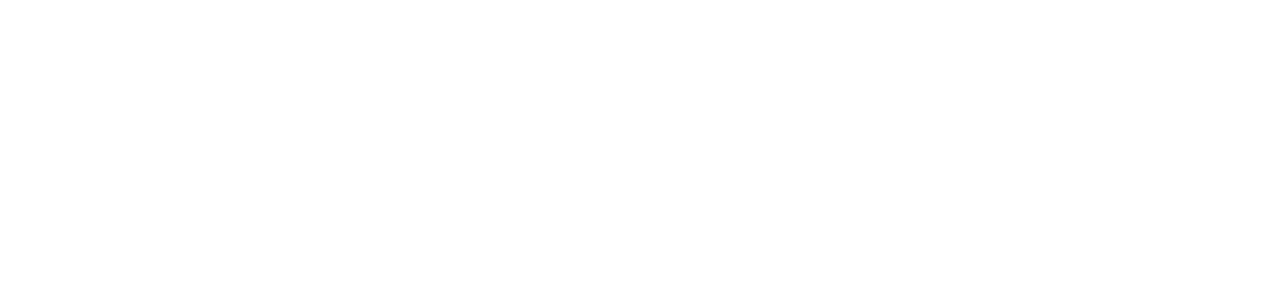
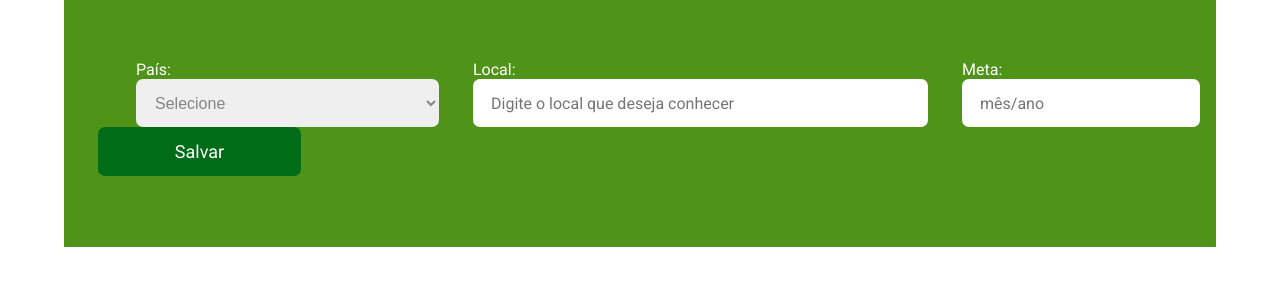
Before and after one commit to williandf/clubpetro-challenge, a React (Create React App) app in the folder web/: page /cards/1 in a window 1280 px wide. Shown: the top 300 px of the page. Built offline with nearby package versions, Linux system fonts and the light colour scheme.

Commit message:
chore: add edit page

```diff
--- /dev/null
+++ b/web/src/pages/EditCard.tsx
@@ -0,0 +1,39 @@
+import InputMask from 'react-input-mask';
+import { Section, Form, SelectCountry, InputCountry, InputMeta, ButtonAdd } from '../components/form';
+
+
+
+
+function EditCard() {
+
+  return (
+    <Section>
+        <Form>
+          <SelectCountry>
+          <label>País:</label>
+          <select
+            name="country"
+          >
+          <option disabled >Selecione</option>
+          <option >Selecione</option>
+          </select>
+          </SelectCountry>
+          <InputCountry>
+          <label>Local:</label>
+          <input type="text" placeholder="Digite o local que deseja conhecer" />
+          </InputCountry>
+          <InputMeta>
+          <label>Meta:</label>
+          <InputMask
+            mask="99/9999"
+            type="text"
+            placeholder="mês/ano"
+          />
+          </InputMeta>
+          <ButtonAdd>Salvar</ButtonAdd>
+        </Form>
+      </Section>
+  );
+};
+
+export default EditCard;
--- a/web/src/pages/Landing.tsx
+++ b/web/src/pages/Landing.tsx
@@ -2,6 +2,7 @@
 import EditIcon from '@material-ui/icons/Edit';
 import ClearIcon from '@material-ui/icons/Clear';
 import InputMask from 'react-input-mask';
+import { useHistory } from 'react-router-dom';
 
 import ImgLogo from '../images/logo.svg';
 import api from '../services/api';
@@ -10,6 +11,7 @@
 import Header from '../components/header';
 import { Main, Wrapper, Flag, Icons, Country, Data } from '../components/main';
 import { Section, Form, SelectCountry, InputCountry, InputMeta, ButtonAdd } from '../components/form';
+
 
 
 interface Card {
@@ -26,6 +28,8 @@
 }
 
 function Landing() {
+  const history = useHistory();
+
   const [cards, setCards] = useState<Card[]>([]);
   const [restCountries, setRestCountries] = useState<Countries[]>([]);
 
@@ -69,17 +73,13 @@
     }
 
     await api.post('cards', data).then(response => {
-      console.log(response.data);
-      console.log(response.status);
-      console.log(response.statusText);
-      console.log(response.headers);
-      console.log(response.config);
       if (response.status === 201) {
-      alert('Adicionado Com Sucesso')
+      alert('Adicionado Com Sucesso');
       }
     }).catch(error => {
-      console.log(error)
+      alert(`${error.response.data.message}`);
     });
+
   }
 
   async function handleDeleteCard(id: string) {
@@ -91,6 +91,10 @@
       alert('Erro ao deletar card, tente novamente.');
     }
   }
+
+  function handleEditCard(id: string) {
+      history.push(`/cards/${id}`);
+    };
 
   return(
     <div id="page-landing">
@@ -142,7 +146,7 @@
                   return (
           <Wrapper key={card.id}>
             <Icons>
-              <EditIcon className="editIcon"/>
+              <EditIcon className="editIcon" onClick={() => handleEditCard(card.id)} type="button"/>
               <ClearIcon className="clearIcon" onClick={() => handleDeleteCard(card.id)} type='button'/>
             </Icons>
                 <Flag>
--- a/web/src/routes.tsx
+++ b/web/src/routes.tsx
@@ -2,6 +2,7 @@
 
 import GlobalStyle from './components/global';
 import Landing from './pages/Landing';
+import EditCard from './pages/EditCard';
 
 function Routes() {
   return (
@@ -9,6 +10,7 @@
     <GlobalStyle />
       <Switch>
         <Route path="/" exact component={Landing} />
+        <Route path="/cards/:id" exact component={EditCard} />
       </Switch>
     </BrowserRouter>
   );
```
Also changed, not shown: 1 other file (tests, documents, lock files or other folders).
